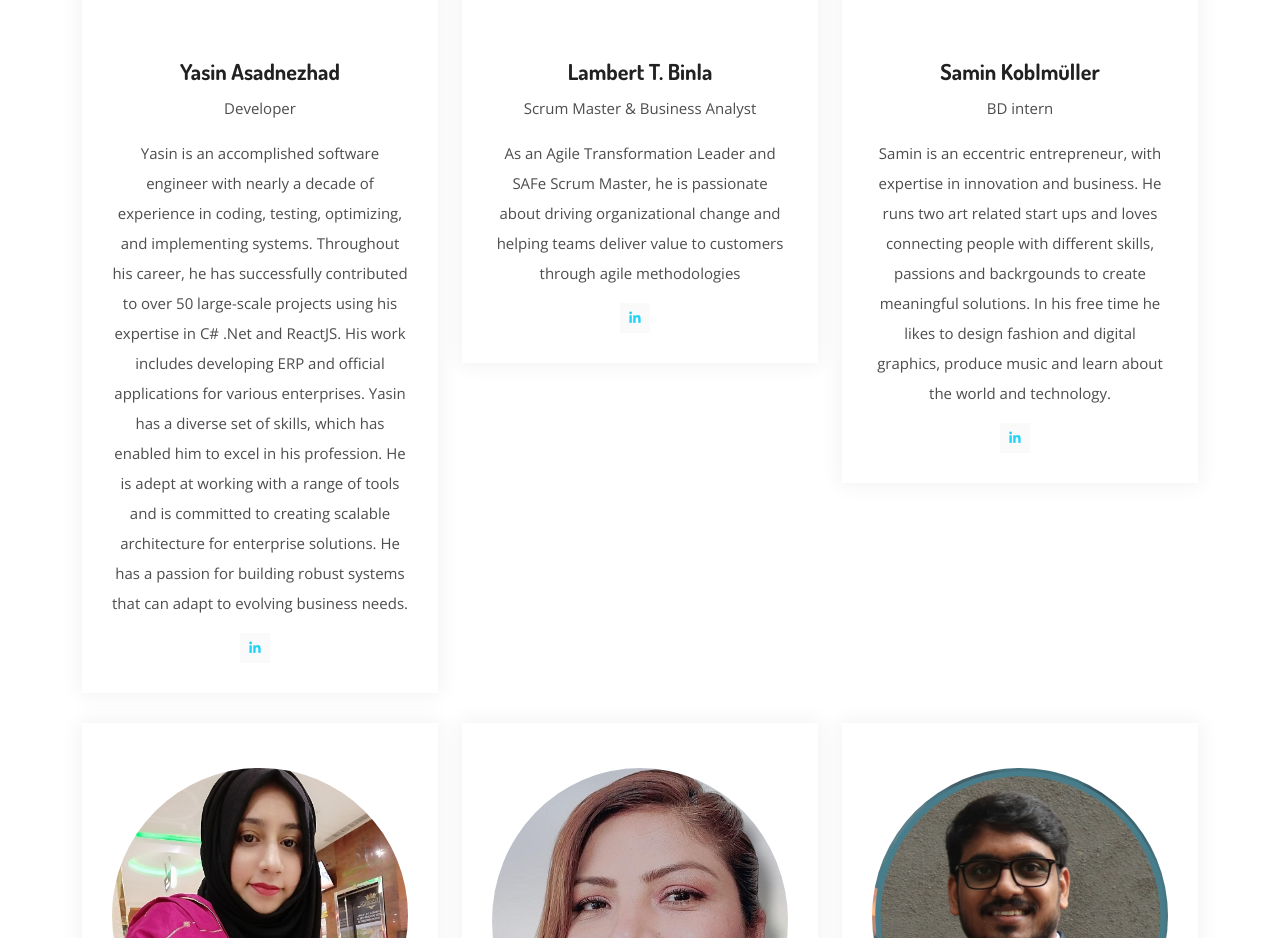
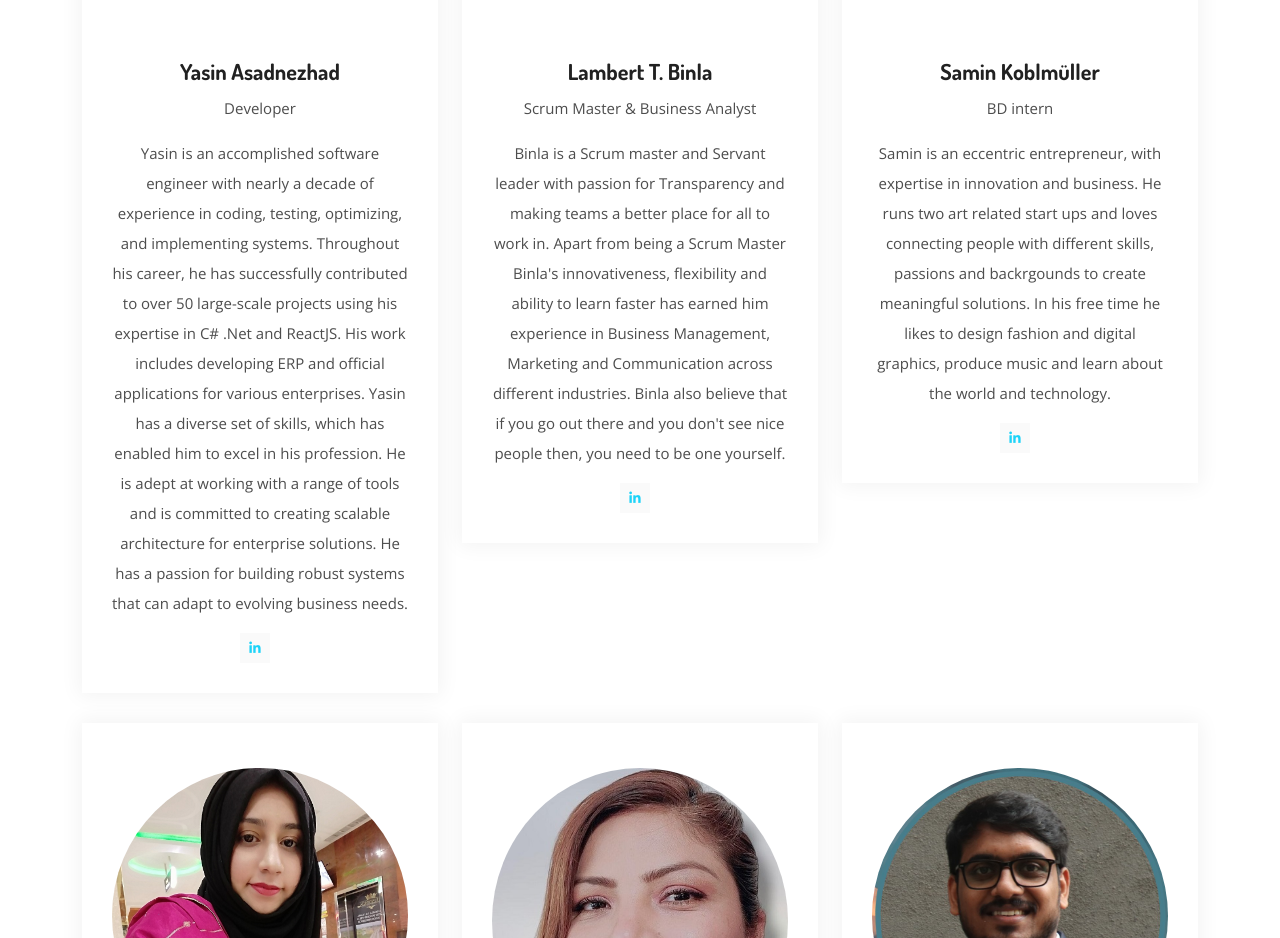
Before and after one commit to Tonomy-Foundation/Tonomy-Foundation-Next-Website, a Next.js app: page /about-us in a window 1280 px wide. Shown: the part 3800-4738 px from the top of the page. Built offline with nearby package versions, Linux system fonts and the light colour scheme.

Commit message:
Changed Binla picture and description

```diff
--- a/components/Common/TeamTwo.js
+++ b/components/Common/TeamTwo.js
@@ -558,7 +558,7 @@ class TeamTwo extends Component {
                   <h3>Lambert T. Binla</h3>
                   <span>Scrum Master & Business Analyst </span>
                   <span>
-                  As an Agile Transformation Leader and SAFe Scrum Master, he is passionate about driving organizational change and helping teams deliver value to customers through agile methodologies
+                  Binla is a  Scrum master and  Servant leader with passion for Transparency and making teams a better place for all to work in. Apart from being a Scrum Master Binla's innovativeness, flexibility and ability to learn faster has earned him experience in Business Management, Marketing and Communication across different industries. Binla also believe that if you go out there and you don't see nice people  then, you need to be one yourself.
                   </span>
 
                   <ul>
```
Also changed, not shown: public/images/team/Binla.jpg.
